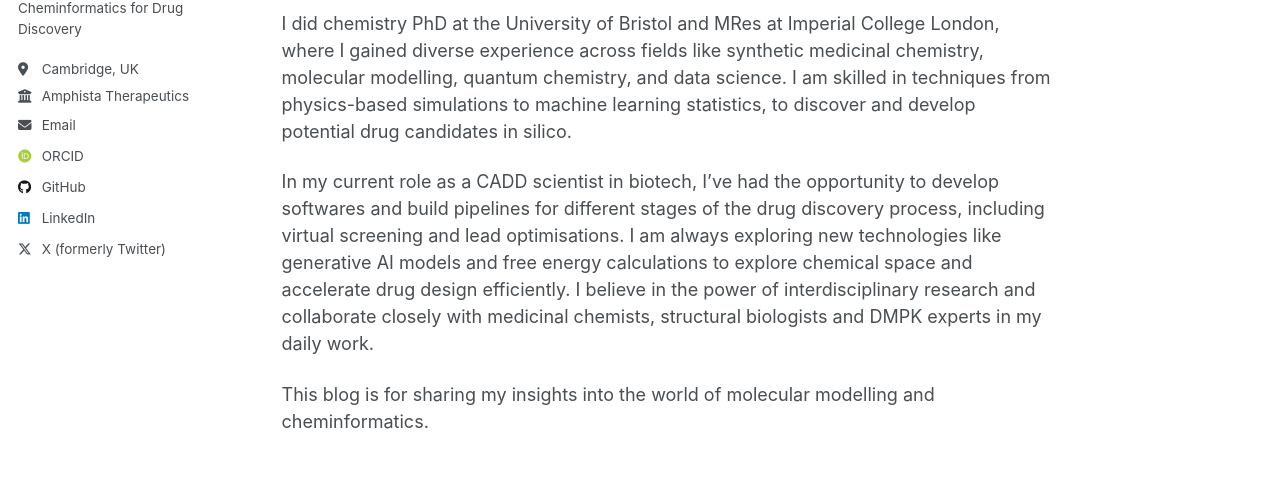
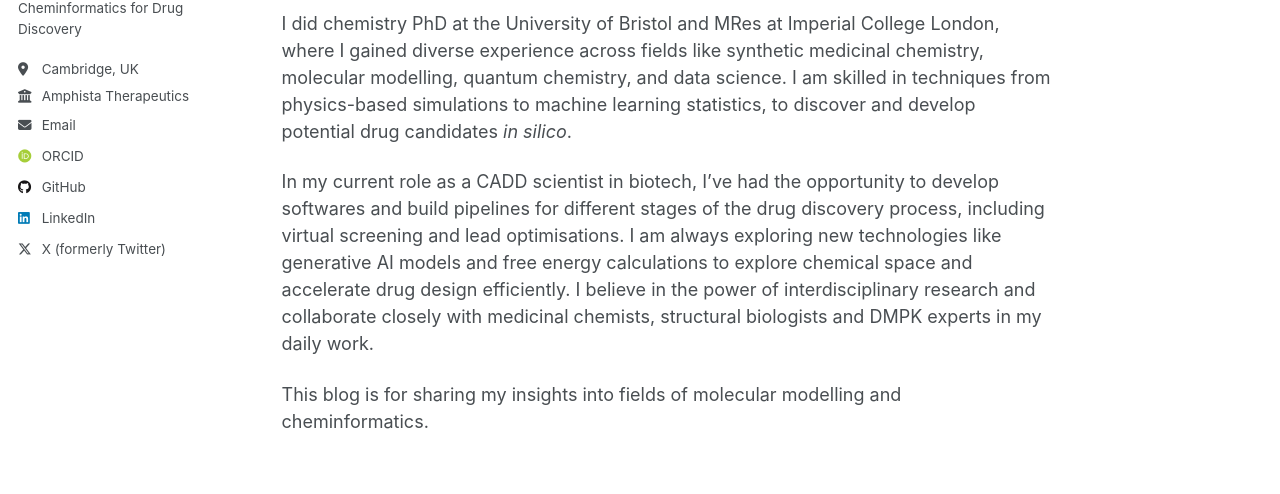
Before and after one commit to HaoLan-compchem/HaoLan-compchem.github.io, a Jekyll site: the page built from _pages/about.md, in a window 1280 px wide and 1227 px high. Shown: the part 388-882 px from the top of the window. Built offline with Jekyll 4.4.1, drawn with Linux system fonts in a browser that asks for light colours; some web fonts are replaced; a script that is not in the unit is left out.

Commit message:
Update about.md

```diff
--- a/_pages/about.md
+++ b/_pages/about.md
@@ -14,8 +14,8 @@
 
 I am a computational and biophysical chemist based in the UK, passionate about rational drug design. My career has been focusing on computational tools to tackle real-world challenges in drug discovery industry. My expertise lies in structure-based drug design (SBDD) and computer-aided drug design (CADD), with a particular focus on novel chemical modalities for induced proximity.
 
-I did chemistry PhD at the University of Bristol and MRes at Imperial College London, where I gained diverse experience across fields like synthetic medicinal chemistry, molecular modelling, quantum chemistry, and data science. I am skilled in techniques from physics-based simulations to machine learning statistics, to discover and develop potential drug candidates in silico.
+I did chemistry PhD at the University of Bristol and MRes at Imperial College London, where I gained diverse experience across fields like synthetic medicinal chemistry, molecular modelling, quantum chemistry, and data science. I am skilled in techniques from physics-based simulations to machine learning statistics, to discover and develop potential drug candidates *in silico*.
 
 In my current role as a CADD scientist in biotech, I've had the opportunity to develop softwares and build pipelines for different stages of the drug discovery process, including virtual screening and lead optimisations. I am always exploring new technologies like generative AI models and free energy calculations to explore chemical space and accelerate drug design efficiently. I believe in the power of interdisciplinary research and collaborate closely with medicinal chemists, structural biologists and DMPK experts in my daily work.
 
-This blog is for sharing my insights into the world of molecular modelling and cheminformatics.
+This blog is for sharing my insights into fields of molecular modelling and cheminformatics.
```
